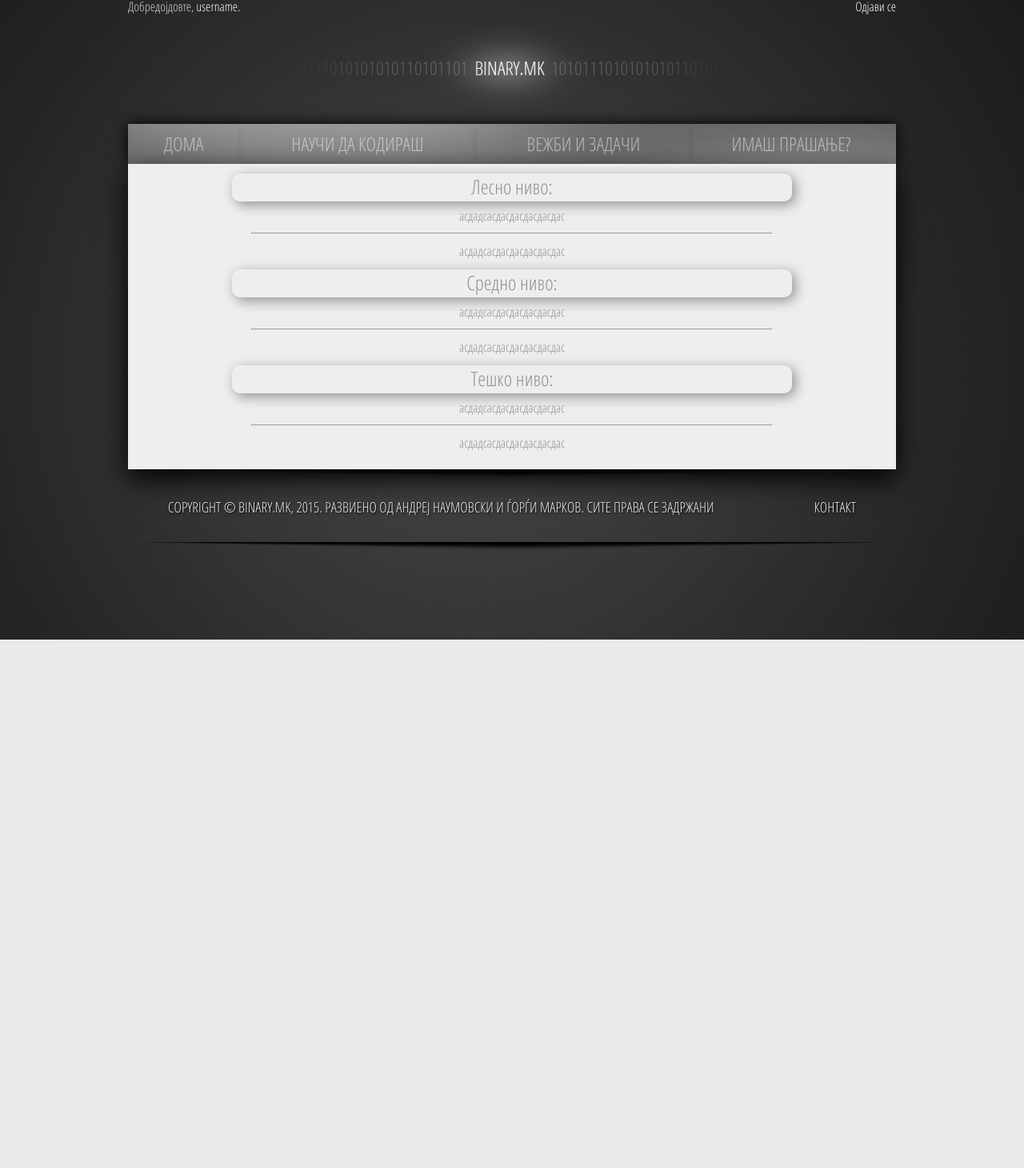
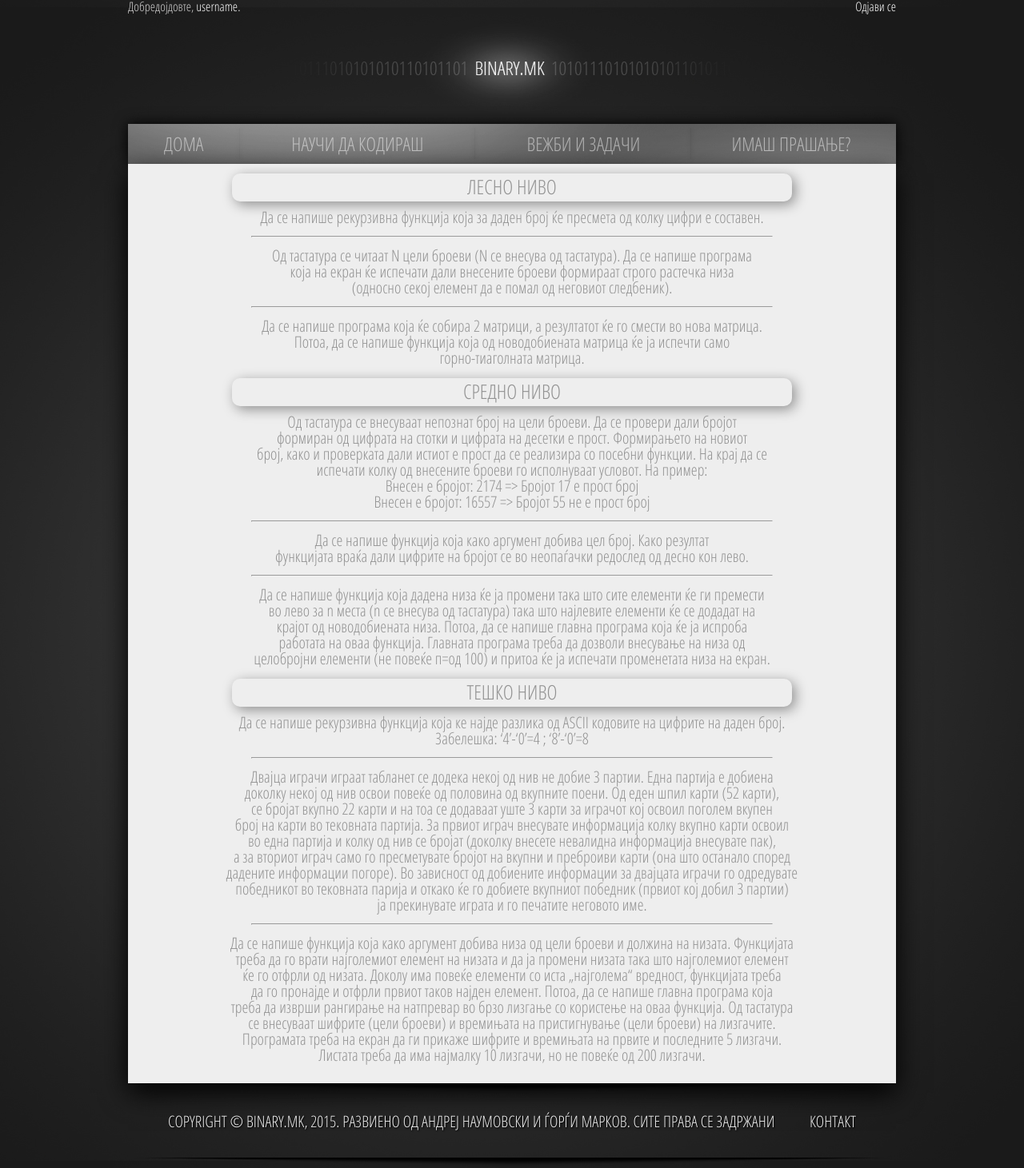
Before and after one commit to andrej-naumovski/binarymk-ias-website, a PHP site: page /practice.php in a window 1280 px wide. Shown: the whole page at 80% size. Before the commit the page ends 800 px from the top, so only its background shows below. Run offline with PHP 8.4, Linux system fonts and the light colour scheme.

Commit message:
Changed practice.
Changed practice.

```diff
--- a/practice.php
+++ b/practice.php
@@ -26,28 +26,66 @@
 		</header>
 		<div id="main">
 			<div class="contentBtn" id="easy">
-			<h3>Лесно ниво:</h3>
+			<h3>ЛЕСНО НИВО</h3>
 			</div>
 			<div class="content" id="easyContent">
-			<p>асдадсасдасдасдасдасдас</p>
+			<p>Да се напише рекурзивна функција која за даден број ќе пресмета од колку цифри е составен.</p>
 			<hr />
-			<p>асдадсасдасдасдасдасдас</p>
+			<p>Од тастатура се читаат N цели броеви (N се внесува од тастатура). Да се напише
+				програма <br /> која на екран ќе испечати дали внесените броеви формираат строго растечка низа <br/>
+				(односно секој елемент да е помал од неговиот следбеник). </p>
+				<hr />
+			<p>Да се напише програма која ќе собира 2 матрици, а резултатот ќе го смести во нова
+				матрица. <br/> Потоа, да се напише функција која од новодобиената матрица ќе ја испечти само <br/>
+				горно-тиаголната матрица.</p>
 			</div>
 			<div class="contentBtn" id="medium">
-			<h3>Средно ниво:</h3>
+			<h3>СРЕДНО НИВО</h3>
 			</div>
 			<div class="content" id="mediumContent">
-			<p>асдадсасдасдасдасдасдас</p>
+			<p>Од тастатура се внесуваат непознат број на цели броеви. Да се провери дали бројот <br/>
+				формиран од цифрата на стотки и цифрата на десетки е прост. Формирањето на новиот <br/>
+				број, како и проверката дали истиот е прост да се реализира со посебни функции. На крај
+				да се  <br/>испечати колку од внесените броеви го исполнуваат условот. На пример:<br/>
+				Внесен е бројот: 2174 => Бројот 17 е прост број<br/>
+				Внесен е бројот: 16557 => Бројот 55 не е прост број</p>
 			<hr />
-			<p>асдадсасдасдасдасдасдас</p>
+			<p>Да се напише функција која како аргумент добива цел број. Како резултат <br/ >
+				функцијата враќа дали цифрите на бројот се во неопаѓачки редослед од десно кон лево.</p>
+			<hr />
+			<p>Да се напише функција која дадена низа ќе ја промени така што сите елементи ќе ги премести <br/>
+				во лево за n места (n се внесува од тастатура) така што најлевите елементи ќе се додадат на <br/>
+				крајот од новодобиената низа. Потоа, да се напише главна програма која ќе ја испроба <br/>
+				работата на оваа функција. Главната програма треба да дозволи внесување на низа од <br/>
+				целобројни елементи (не повеќе п=од 100) и притоа ќе ја испечати променетата низа на екран.</p>
 			</div>
 			<div class="contentBtn" id="hard">
-			<h3>Тешко ниво:</h3>
+			<h3>ТЕШКО НИВО</h3>
 			</div>
 			<div class="content" id="hardContent">
-			<p>асдадсасдасдасдасдасдас</p>
+			<p>Да се напише рекурзивна функција која ке најде разлика од ASCII
+				кодовите на цифрите на даден број. <br/>
+				Забелешка: ‘4’-‘0’=4 ; ‘8’-‘0’=8</p>
 			<hr />
-			<p>асдадсасдасдасдасдасдас</p>
+			<p>Двајца играчи играат табланет се додека некој од нив не добие 3 партии. Една партија е добиена <br/>
+			доколку некој од нив освои повеќе од половина од вкупните поени. Од еден шпил карти (52 карти),  <br/>
+			се бројат вкупно 22 карти и на тоа се додаваат уште 3 карти за играчот кој освоил поголем вкупен <br/>
+			 број на карти во тековната партија. За првиот играч внесувате информација колку вкупно карти освоил <br/>
+			 во една партија и колку од нив се бројат (доколку внесете невалидна информација внесувате пак), <br/>
+			 а за вториот играч само го пресметувате бројот на вкупни и преброиви карти (она што останало според <br/>
+			 дадените информации погоре). Во зависност од добиените информации за двајцата играчи го одредувате  <br/>
+			 победникот во тековната парија и откако ќе го добиете вкупниот победник (првиот кој добил 3 партии) <br/>
+			 ја прекинувате играта и го печатите неговото име. </p>
+			</div>
+			<hr />
+			<p>Да се напише функција која како аргумент добива низа од цели броеви и должина на низата. Функцијата <br/>
+			 треба да го врати најголемиот елемент на низата и да ја промени низата така што најголемиот елемент <br/>
+			 ќе го отфрли од низата. Доколу има повеќе елементи со иста „најголема“ вредност, функцијата треба <br/>
+			 да го пронајде и отфрли првиот таков најден елемент. Потоа, да се напише главна програма која <br/>
+			 треба да изврши рангирање на натпревар во брзо лизгање со користење на оваа функција. Од тастатура <br/>
+			  се внесуваат шифрите (цели броеви) и времињата на пристигнување (цели броеви) на лизгачите. <br/>
+			  Програмата треба на екран да ги прикаже шифрите и времињата на првите и последните 5 лизгачи. <br/>
+			  Листата треба да има најмалку 10 лизгачи, но не повеќе од 200 лизгачи.</p>
 			</div>
 		</div>
 		<img src="images/register-undershade.png" style="margin: auto; width: 960px;" />
--- a/styles/practice.css
+++ b/styles/practice.css
@@ -1,3 +1,5 @@
+
+
 .contentBtn {
 	backround color: #fff;
 	border-radius: 10px;
@@ -15,6 +17,7 @@
 }
 p {
 	padding: 5px;
+	font-size: 20px;
 }
 hr {
 	width: 650px;
```
